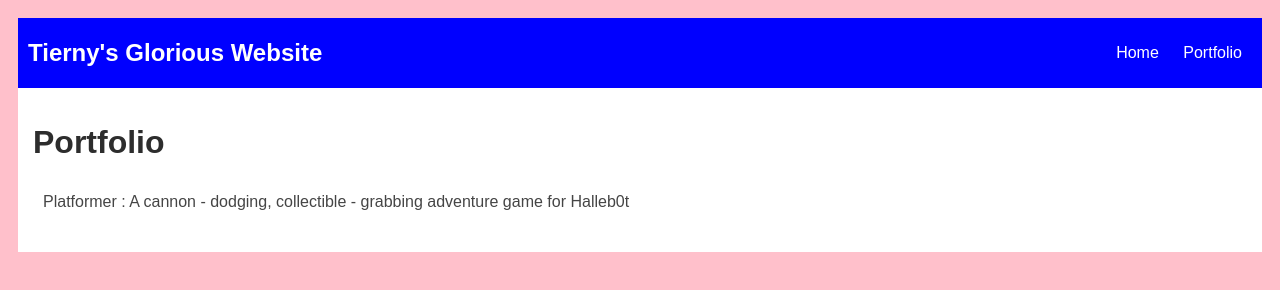
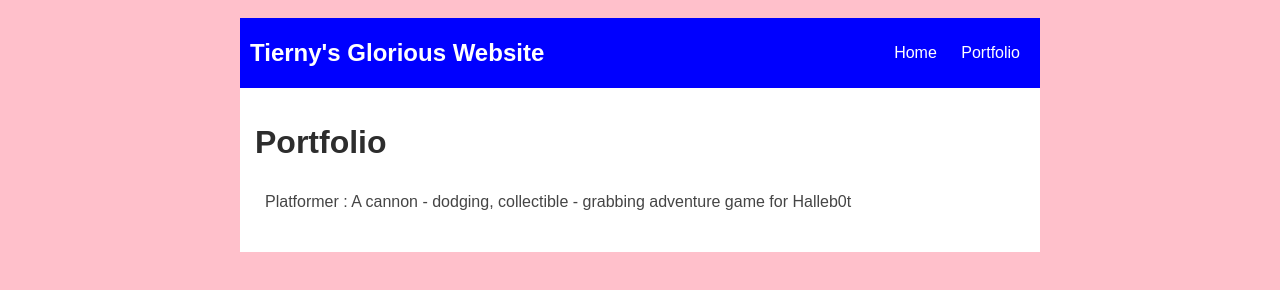
Before and after one commit to tiernysterl/Tiernysterl.github.io, a plain HTML site: page portfolio.html in a window 1280 px wide. Drawn offline with nearby package versions, Linux system fonts and the light colour scheme; files whose address does not match are found by name.

Commit message:
Portfolio

```diff
--- a/portfolio.html
+++ b/portfolio.html
@@ -97,7 +97,7 @@
         </style>
     </head>
     <body>
-       <div id/="all-contents">
+       <div id="all-contents">
            <nav>
              <header>Tierny's Glorious Website</header>
              <ul>
```
